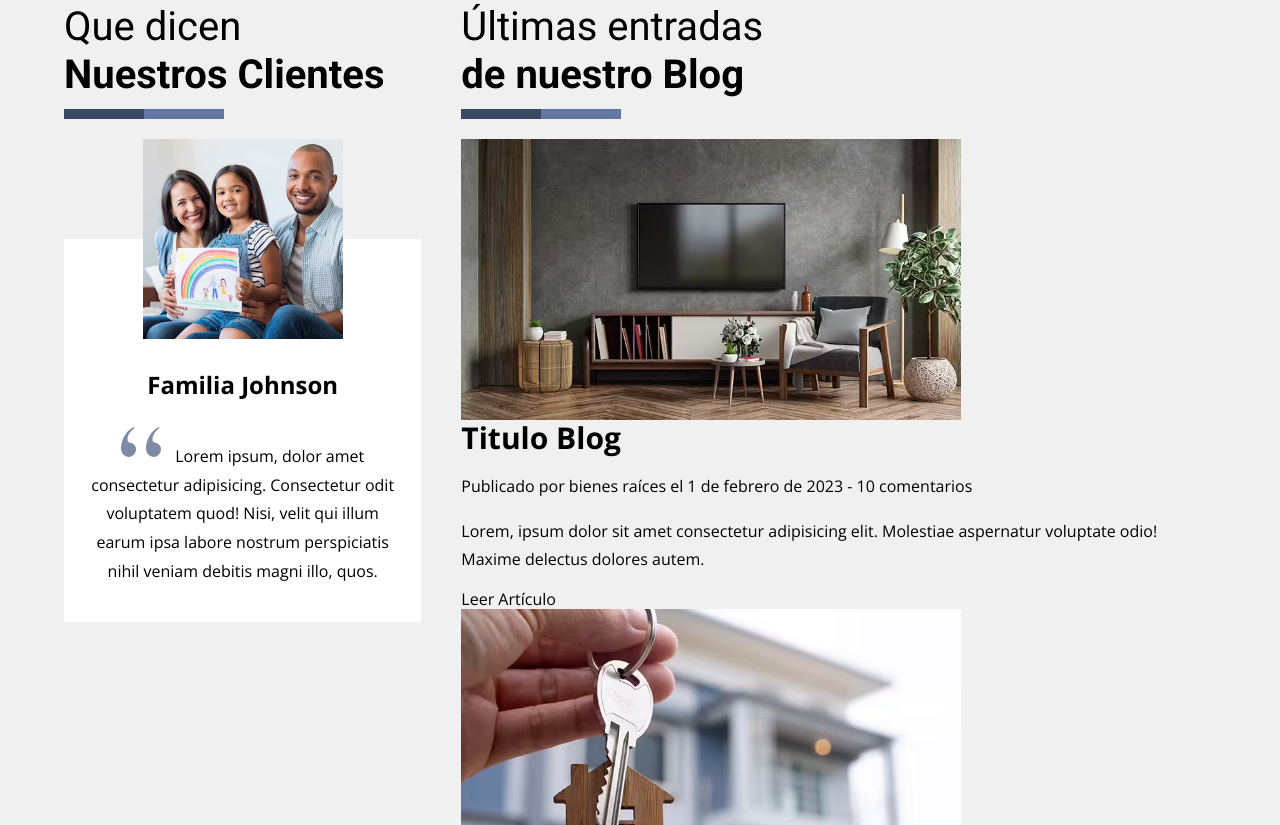
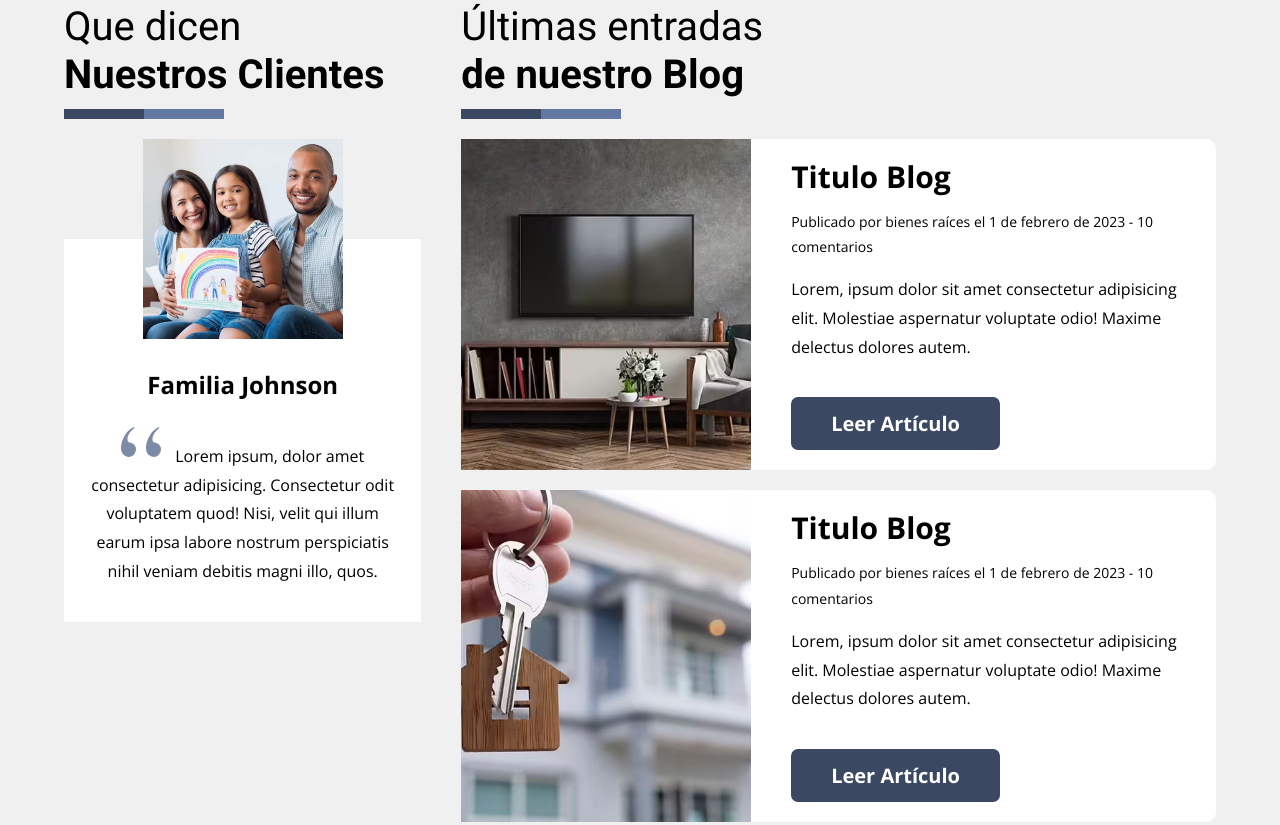
Before and after one commit to MartinezFabian/HomeSalesWebsite, a website: page index.html in a window 1280 px wide. Shown: the part 3968-4793 px from the top of the page. Drawn offline with nearby package versions, Linux system fonts and the light colour scheme.

Commit message:
Add styles to the blog section

```diff
--- a/index.html
+++ b/index.html
@@ -249,9 +249,15 @@
               <source srcset="build/img/blog_2.avif" type="image/avif" />
               <source srcset="build/img/blog_2.webp" type="image/webp" />
               <source srcset="build/img/blog_2.jpg" type="image/jpeg" />
-              <img class="blog__image" loading="lazy" decoding="async"
-              src="build/img/blog_2.jpg" alt="imagen blog" width="500"
-              height="3003 />
+              <img
+                class="blog__image"
+                loading="lazy"
+                decoding="async"
+                src="build/img/blog_2.jpg"
+                alt="imagen blog"
+                width="500"
+                height="3003"
+              />
             </picture>
           </div>
           <div class="blog__content">
--- a/src/scss/ui/testimonials-blog/_blog.scss
+++ b/src/scss/ui/testimonials-blog/_blog.scss
@@ -0,0 +1,56 @@
+@use "../../base/variables" as v;
+@use "../../base/mixins" as m;
+
+.blog {
+  background-color: v.$white;
+  margin-bottom: 2rem;
+  border-bottom-left-radius: 1rem;
+  border-bottom-right-radius: 1rem;
+
+  @include m.tablet {
+    @include m.grid(5, 2rem);
+
+    border-bottom-left-radius: 0;
+    border-top-right-radius: 1rem;
+    border-bottom-right-radius: 1rem;
+  }
+
+  &__image-container {
+    @include m.tablet {
+      grid-column: 1 / 3;
+    }
+  }
+
+  &__image {
+    height: 100%;
+    width: 100%;
+    object-fit: cover;
+  }
+
+  &__content {
+    @include m.tablet {
+      grid-column: 3 / 6;
+    }
+
+    padding: 2rem;
+  }
+
+  &__title {
+  }
+
+  &__meta {
+    font-size: 1.4rem;
+  }
+
+  &__text {
+  }
+
+  &__link {
+    @include m.button(v.$primary-color, v.$white);
+    display: block;
+
+    @include m.tablet {
+      display: inline-block;
+    }
+  }
+}
```
Also changed, not shown: build/css/app.css.
